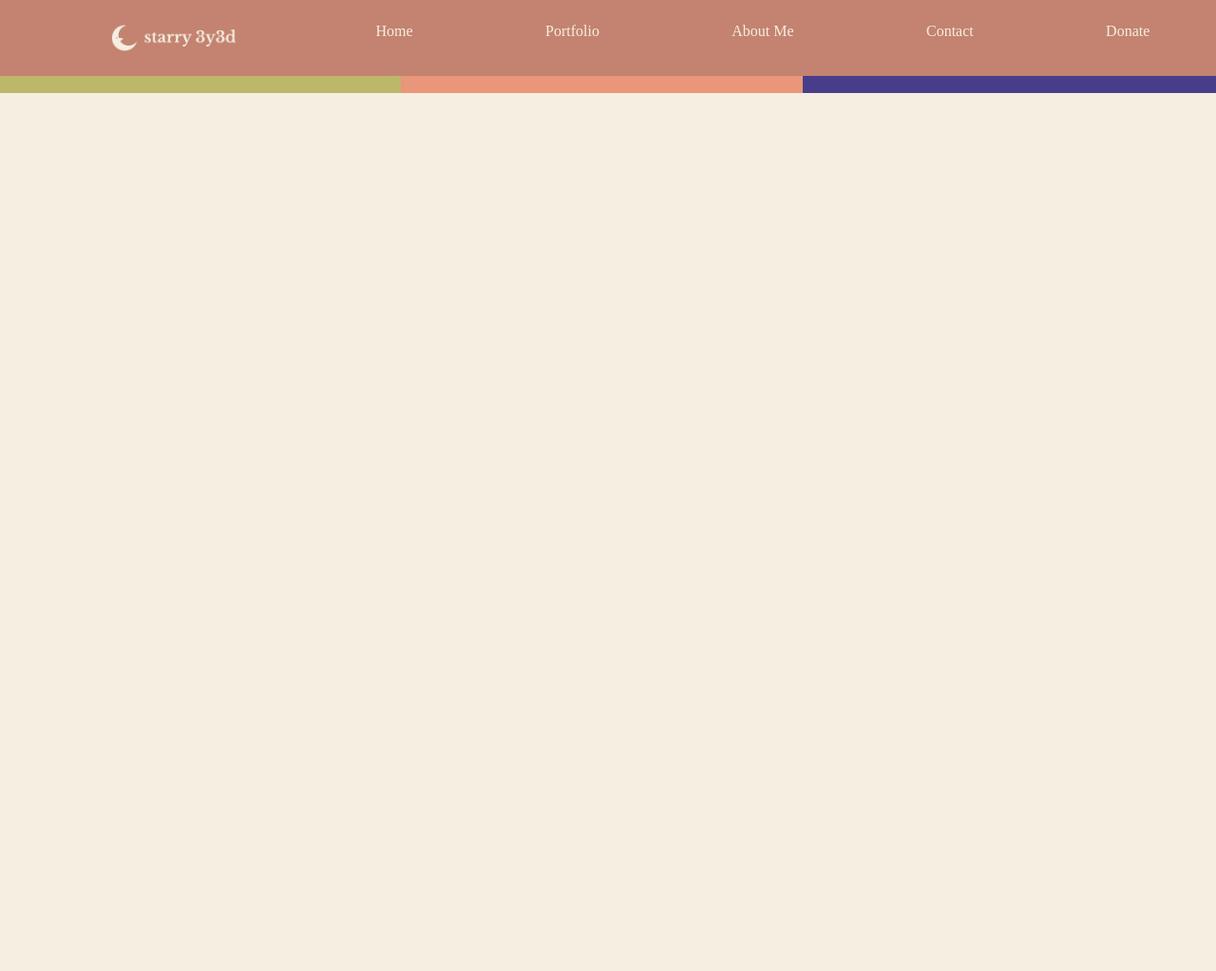
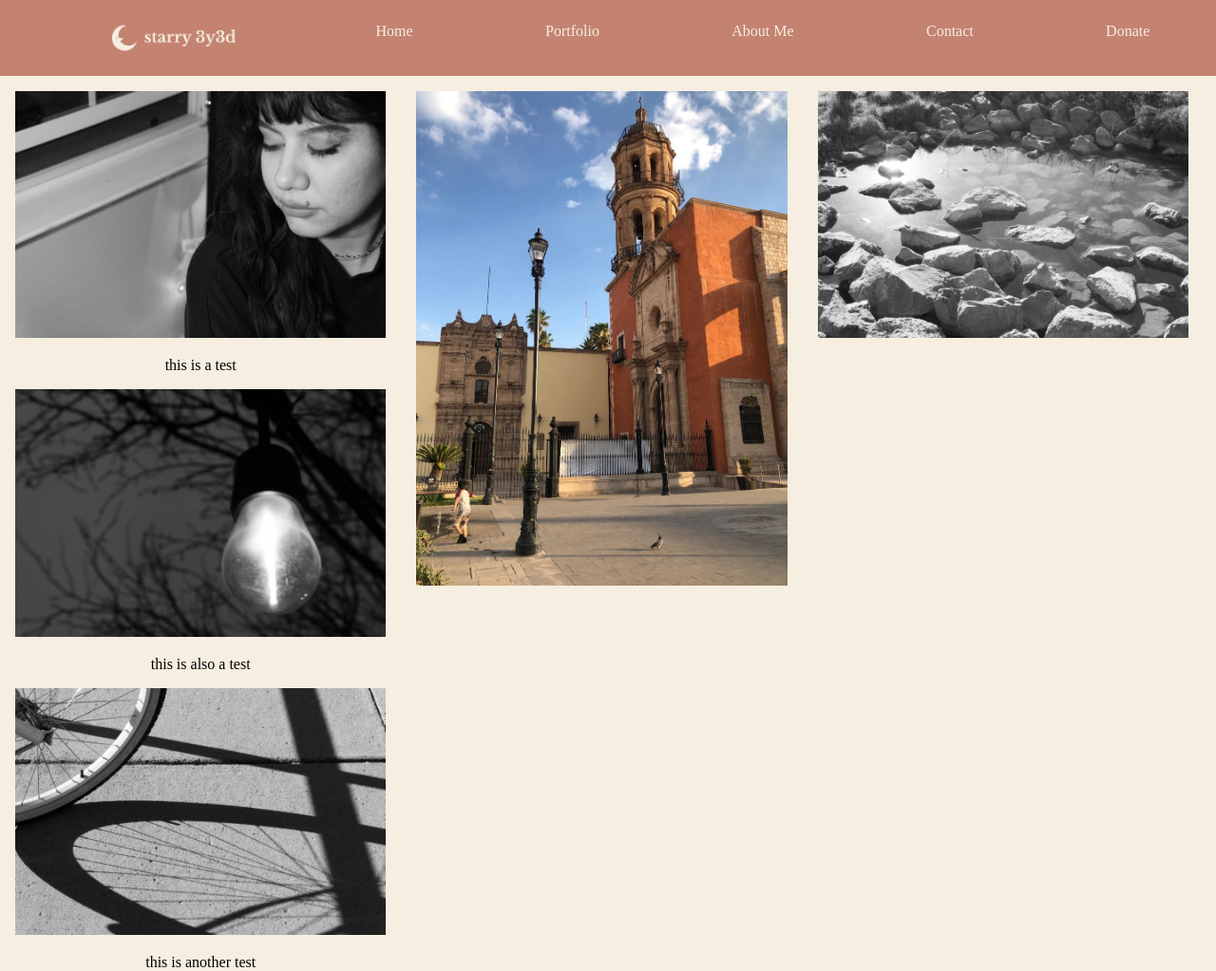
Before and after one commit to elloveronika/StarryEyed, a plain HTML site: page index.html in a window 1280 px wide. Shown: the whole page at 95% size. Before the commit the page ends 800 px from the top, so only its background shows below. Drawn offline with Linux system fonts and the light colour scheme.

Commit message:
added images

```diff
--- a/index.html
+++ b/index.html
@@ -23,12 +23,17 @@
     </header>
 <div class="mainsection">
     <div class="secone">
-        <img class="test1" src="" rel="photo">
-        <img class="test1" src="" rel="photo">
-        <img class="test1" src="" rel="photo">
+        <img class="test1" src="/1.jpg" rel="photo"><span>this is a test</span>
+        <img class="test1" src="/1-1.jpg" rel="photo"><span>this is also a test</span>
+        <img class="test1" src="/1-2.jpg" rel="photo"><span>this is another test</span>
     </div>
-    <div class="secsec"></div>
-    <div class="secthree"></div>
+    <div class="secsec">
+        <img class="" src="/1-3.jpg" rel="photo">
+    </div>
+    <div class="secthree">
+        <img class= "" src="/1-4.jpg" rel="">
+    </div>
+
     <div class="secfour"></div>
 </div>
 </body>
--- a/style.css
+++ b/style.css
@@ -39,25 +39,46 @@ nav a:hover {
     background-color: #F6EEE0;
  }
 
-
-
- .mainsection {
+.mainsection {
      display: flex;
      flex-direction: row;
 
-     background-color: darkslateblue;
+     /* background-color: darkslateblue; */
 
  }
  .secone {
      width: 33%;
-     background-color: darkkhaki;
+     /* background-color: darkkhaki; */
  }
  .secsec {
      width: 33%;
-     background-color: darksalmon;
+     /* background-color: darksalmon; */
 
  }
 .secthree {
     width: 33%;
-    background-color: darkslateblue;
+    /* background-color: darkslateblue; */
 }
+.secone img{
+    object-fit: contain;
+    width:100%;
+
+}
+
+.secsec img {
+    object-fit: contain;
+    width:100%;
+}
+
+div img {
+    padding: 1rem;
+
+}
+span {
+    display: flex;
+    justify-content: center;
+}
+.secthree img {
+    object-fit: contain;
+    width:100%;
+}
```
Also changed, not shown: 1-1.jpg (added), 1-2.jpg (added), 1-3.jpg (added), 1-4.jpg (added), 1.jpg (added), 1 other file.
